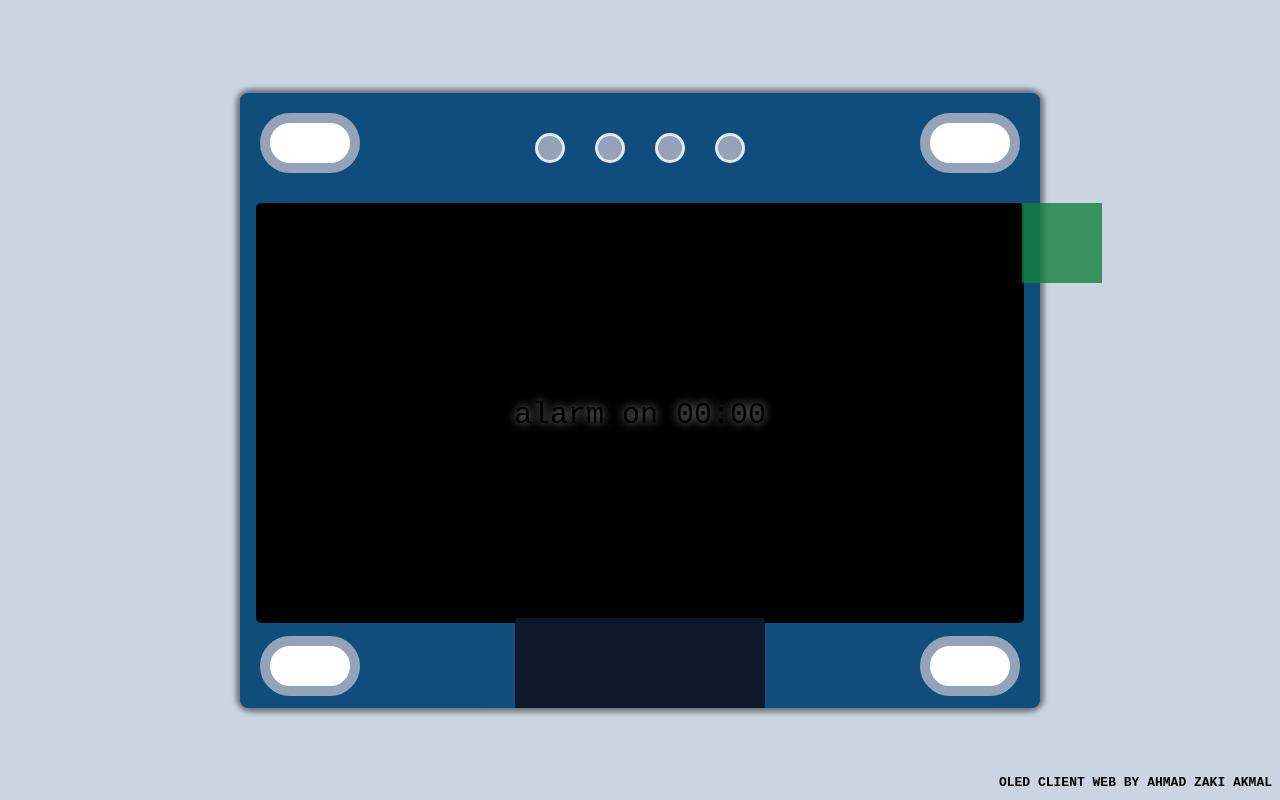
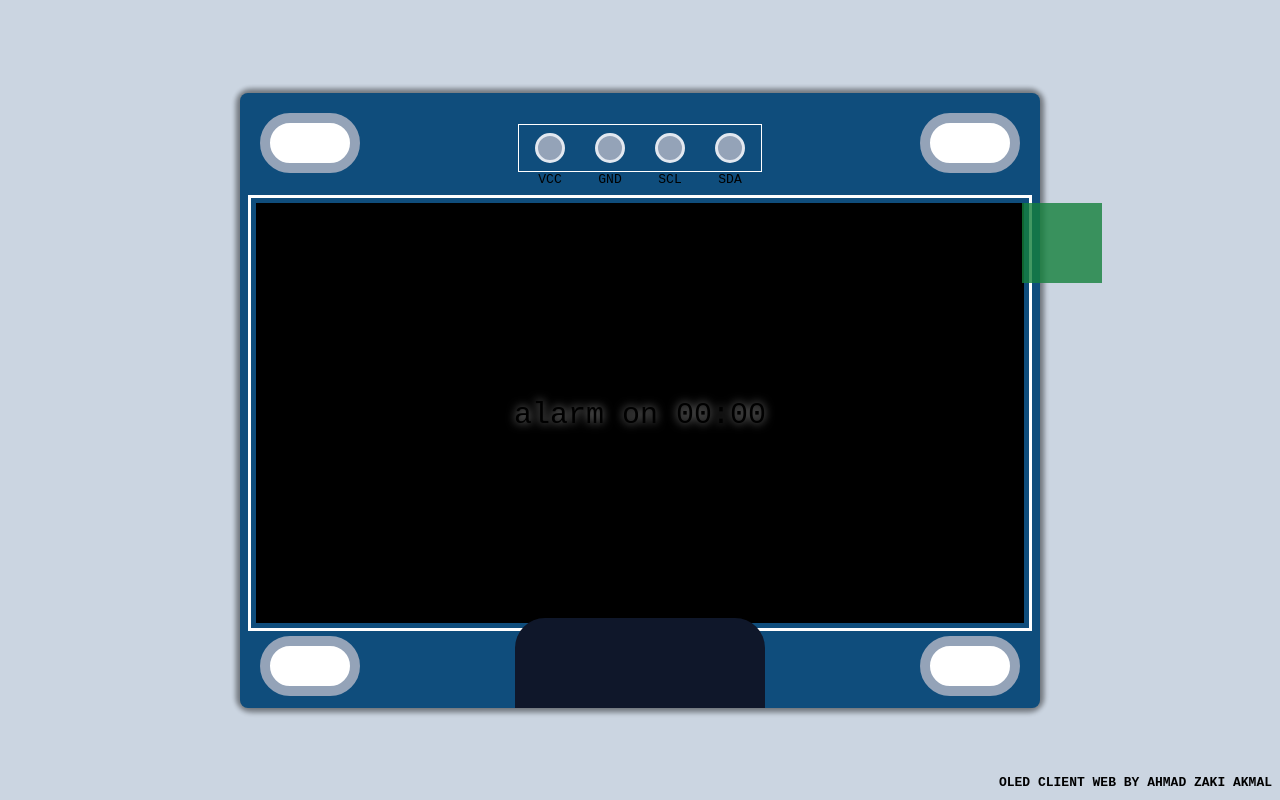
Before and after one commit to ahmadzaki2975/Oled-Client, a Next.js app: page / in a window 1280 px wide. Built offline with nearby package versions, Linux system fonts and the light colour scheme; no server answers.

Commit message:
feat: minor changes
- Add page head
- Modified tilt values

```diff
--- a/src/pages/index.jsx
+++ b/src/pages/index.jsx
@@ -1,5 +1,6 @@
 import { io } from "socket.io-client";
 import { useEffect, useState } from "react";
+import Head from "next/head";
 
 const socket = io("http://localhost:5000");
 
@@ -55,6 +56,10 @@ export default function Home() {
   }, []);
 
   return (
+    <>
+      <Head>
+        <title>OLED CLIENT WEB BY AHMAD ZAKI AKMAL</title>
+      </Head>
       <main className="flex min-h-screen flex-col items-center justify-center font-mono bg-slate-300">
         <h1 className="absolute bottom-0 right-0 font-bold text-black p-2">
           OLED CLIENT WEB BY AHMAD ZAKI AKMAL
@@ -62,12 +67,12 @@ export default function Home() {
         <div
           className="oled relative bg-[#0F4D7C] w-[80%] max-w-[800px] px-0 pt-[110px] pb-[85px] grid place-items-center rounded-[8px]"
           style={{
-          transform: `rotateY(${cursorOffset.x * 20}deg) rotateX(${
-            cursorOffset.y * 20
+            transform: `rotateY(${cursorOffset.x * 30}deg) rotateX(${
+              cursorOffset.y * 25
             }deg)`,
           }}
         >
-        <div className="bg-black w-[96%] aspect-[320/175] rounded-[5px] flex flex-col justify-center items-center">
+          <div className="screen outline outline-white outline-offset-[5px] bg-black w-[96%] aspect-[320/175] flex flex-col justify-center items-center">
             <h1 className="text-[40px] md:text-[60px] text-center drop-shadow-[0_0_5px_rgba(255,255,255,.6)]">
               {time}
             </h1>
@@ -75,7 +80,9 @@ export default function Home() {
               {date}
             </h1>
             <h1 className="text-[20px] md:text-[30px] text-center drop-shadow-[0_0_5px_rgba(255,255,255,.6)] mt-[20px]">
-            alarm on {alarmTime.hour < 10 ? "0" : ""}{alarmTime.hour}:{alarmTime.minute < 10 ? "0" : ""}{alarmTime.minute}
+              alarm on {alarmTime.hour < 10 ? "0" : ""}
+              {alarmTime.hour}:{alarmTime.minute < 10 ? "0" : ""}
+              {alarmTime.minute}
             </h1>
           </div>
           {/* //? Decorations */}
@@ -83,16 +90,25 @@ export default function Home() {
           <div className="bg-white w-[100px] h-[60px] absolute top-0 right-0 m-5 rounded-full border-slate-400 border-[10px]"></div>
           <div className="bg-white w-[100px] h-[60px] absolute bottom-0 right-0 mx-5 mb-3 rounded-full border-slate-400 border-[10px]"></div>
           <div className="bg-white w-[100px] h-[60px] absolute bottom-0 left-0 mx-5 mb-3 rounded-full border-slate-400 border-[10px]"></div>
-        <div className="bg-slate-900 absolute bottom-0 h-[90px] w-[250px]"></div>
-        <div className="absolute top-0 flex mt-10 gap-[30px]">
-          <div className="bg-slate-400 w-[30px] rounded-full aspect-square border-[3px] border-slate-200"></div>
-          <div className="bg-slate-400 w-[30px] rounded-full aspect-square border-[3px] border-slate-200"></div>
-          <div className="bg-slate-400 w-[30px] rounded-full aspect-square border-[3px] border-slate-200"></div>
-          <div className="bg-slate-400 w-[30px] rounded-full aspect-square border-[3px] border-slate-200"></div>
+          <div className="bg-slate-900 rounded-t-[30px] absolute bottom-0 h-[90px] w-[250px]"></div>
+          <div className="absolute top-0 flex mt-10 gap-[30px] outline-white outline outline-1 outline-offset-8 px-2">
+            <div className="relative grid place-items-center bg-slate-400 w-[30px] rounded-full aspect-square border-[3px] border-slate-200">
+              <h1 className="absolute bottom-[-30px]">VCC</h1>
+            </div>
+            <div className="relative grid place-items-center bg-slate-400 w-[30px] rounded-full aspect-square border-[3px] border-slate-200">
+              <h1 className="absolute bottom-[-30px]">GND</h1>
+            </div>
+            <div className="relative grid place-items-center bg-slate-400 w-[30px] rounded-full aspect-square border-[3px] border-slate-200">
+              <h1 className="absolute bottom-[-30px]">SCL</h1>
+            </div>
+            <div className="relative grid place-items-center bg-slate-400 w-[30px] rounded-full aspect-square border-[3px] border-slate-200">
+              <h1 className="absolute bottom-[-30px]">SDA</h1>
+            </div>
           </div>
           <div className="bg-green-700/[.8] w-[80px] h-[80px] absolute top-0 right-0 mt-[110px] translate-x-[62px]"></div>
           {/* <div className="layer h-full bg-[red] absolute w-full"></div> */}
         </div>
       </main>
+    </>
   );
 }
```
Lines whose indentation alone changed are shown as unchanged.
